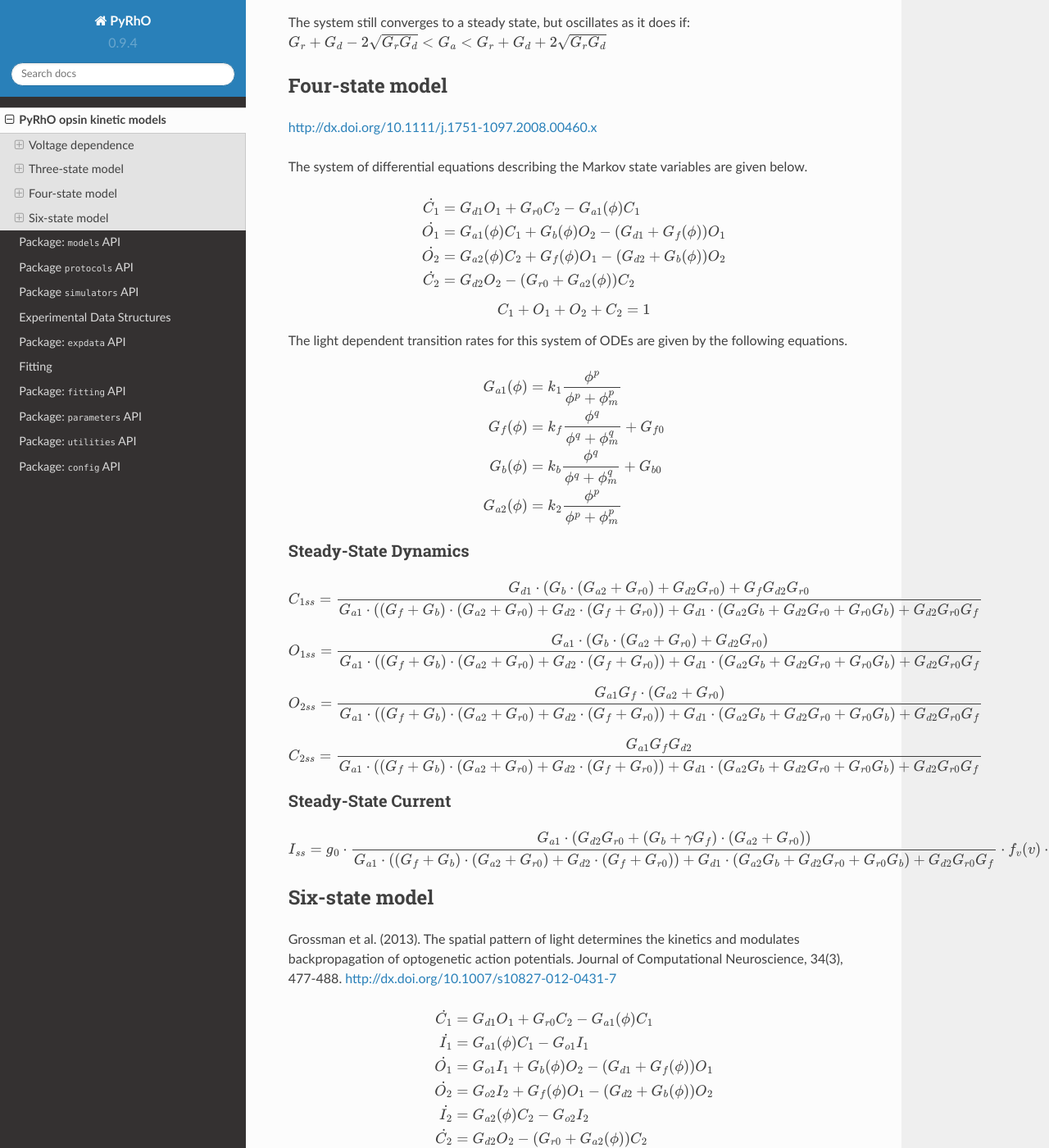
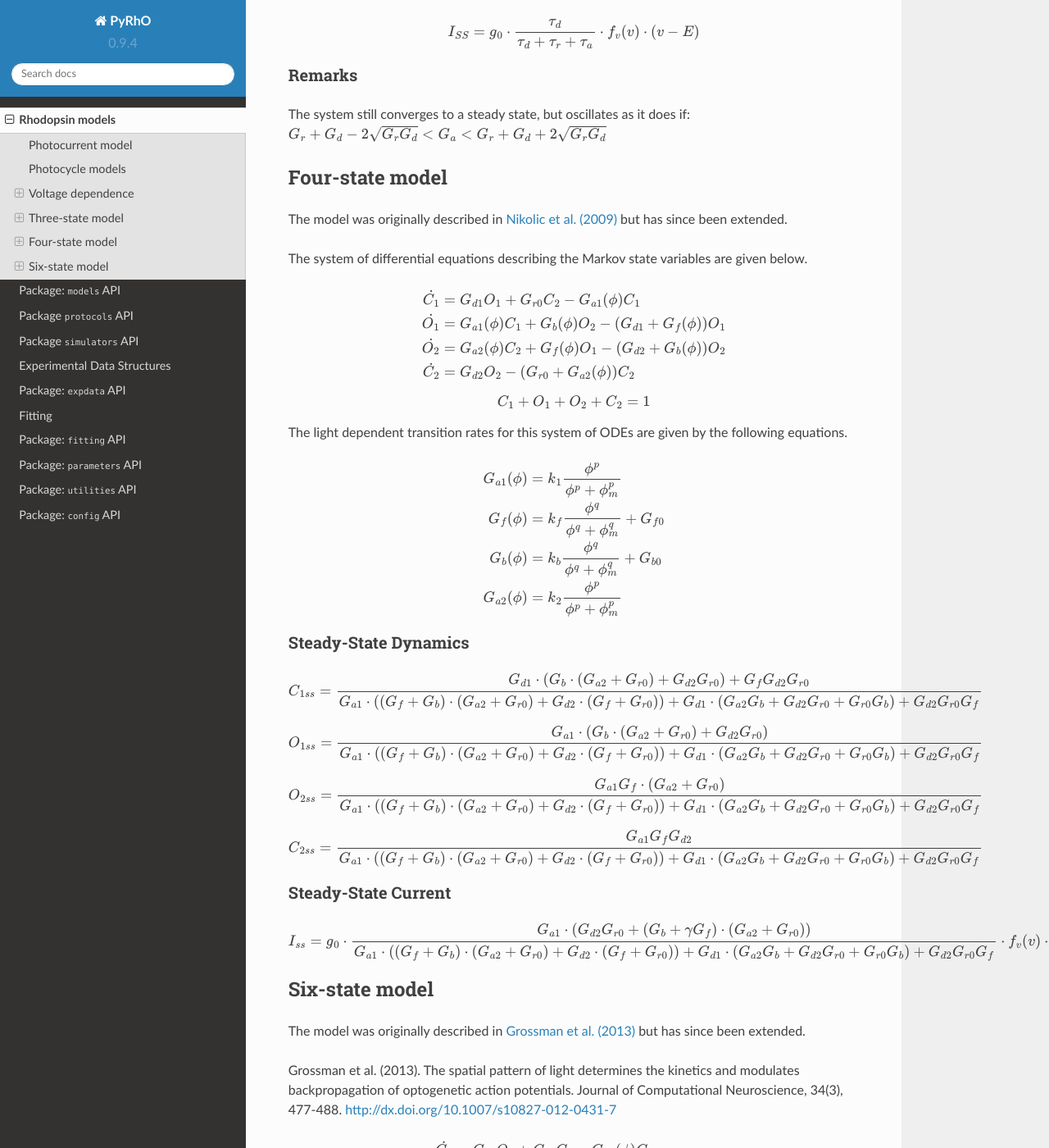
Before and after one commit to ProjectPyRhO/PyRhO, a Sphinx documentation site: the page built from docs/models.rst, in a window 1280 px wide and 1400 px high, scrolled down 3235 px. Shown: the whole window at 82% size. Built offline with Sphinx 7.4.7 and the Read the Docs theme 2.0.0, drawn with Linux system fonts in a browser that asks for light colours; some of the changed text lies outside the part shown.

Commit message:
Tweak headings, maths and links

```diff
--- a/docs/fitting.rst
+++ b/docs/fitting.rst
@@ -44,7 +44,7 @@ Once the data have been loaded into the appropriate structures, (see :doc:`expda
 
 This procedure returns a ``Parameters`` object (from the ``lmfit`` module) with the calculated values and plots the resultant model fits over the experimental photocurrents.
 
-In general terms, the fitting algorithm first finds the model-independent variables such as the dark recovery rate and voltage dependence factors, proceeding through `off-curve' parameters by fitting a double exponential decay function, optionally fitting opsin activation rates for the six-state model and finally optimising across a set of `on-curves' to find any remaining parameters. Due to the inherent variability and imprecision in experimental measurements there is an optional second optimisation phase over the entire set of photocurrents simultaneously. The values found for the dark parameters :math:`\{ G_{d(1,2)}, [G_{f0}, G_{b0}]\}` (and opsin activation rates :math:`G_{o(1,2)}` if relevant) are used as the initial values, lower and upper bounds are calculated as 50% and 200% of these values respectively (set by a hyperparameter) and the model is then re-optimised to achieve an overall better fit. The main sub-routines of the algorithm are given in Algorithm~\ref{alg:fitting} with more detail for each process given in the Appendix.
+In general terms, the fitting algorithm first finds the model-independent variables such as the dark recovery rate and voltage dependence factors, proceeding through `off-curve' parameters by fitting a double exponential decay function, optionally fitting opsin activation rates for the six-state model and finally optimising across a set of `on-curves' to find any remaining parameters. Due to the inherent variability and imprecision in experimental measurements there is an optional second optimisation phase over the entire set of photocurrents simultaneously. The values found for the dark parameters {:math:` G_{d(1,2)}` , :math:`[G_{f0}, G_{b0}]`} (and opsin activation rates :math:`G_{o(1,2)}` if relevant) are used as the initial values, lower and upper bounds are calculated as 50% and 200% of these values respectively (set by a hyperparameter) and the model is then re-optimised to achieve an overall better fit. The main sub-routines of the algorithm are given in Algorithm~\ref{alg:fitting} with more detail for each process given in the Appendix.
 
 \begin{algorithm}
 \caption{Fitting algorithm
--- a/docs/models.rst
+++ b/docs/models.rst
@@ -1,8 +1,10 @@
 .. _models:
 
+Rhodopsin models
+================
 
-PyRhO opsin kinetic models
-==========================
+Photocurrent model
+------------------
 
 We assume that all light-sensitive ion channel currents (:math:`I`) can
 be expressed in the classic form:
@@ -32,6 +34,9 @@ These two dependences are considered to be most relevant for
 physiological electrolyte conditions, when temperature and pH are
 considered to be fixed. Other dependencies will be implemented in the
 next version of PyRhO.
+
+Photocycle models
+-----------------
 
 At the core of PyRhO are three functional Markov models of opsin
 kinetics, namely the three, four and six-state models. These models vary
@@ -118,7 +123,7 @@ since been extended.
 Konstantin Nikolic, Nir Grossman, Matthew S. Grubb, Juan Burrone, Chris
 Toumazou & Patrick Degenaar (2009). Photocycles of Channelrhodopsin-2.
 *Photochemistry and Photobiology*, 85(1), 400-411.
-`doi:10.1111/j.1751-1097.2008.00460.x <http://dx.doi.org/10.1111/j.1751-1097.2008.00460.x>`__
+`doi:10.1111/j.1751-1097.2008.00460.x <http://dx.doi.org/10.1111/j.1751-1097.2008.00460.x>`_
 
 The three-state model shown in figure (a) consists of a closed state,
 :math:`C`, an open state, :math:`O` and a deactivated state, :math:`D`.
@@ -207,7 +212,9 @@ if:
 Four-state model
 ----------------
 
-http://dx.doi.org/10.1111/j.1751-1097.2008.00460.x
+The model was originally described in `Nikolic et al. (2009) <http://dx.doi.org/10.1111/j.1751-1097.2008.00460.x>`_ but has
+since been extended.
+
 
 The system of differential equations describing the Markov state
 variables are given below.
@@ -258,6 +265,9 @@ Steady-State Current
 
 Six-state model
 ---------------
+
+The model was originally described in `Grossman et al. (2013) <http://dx.doi.org/10.1007/s10827-012-0431-7>`_ but has
+since been extended.
 
 Grossman et al. (2013). The spatial pattern of light determines the
 kinetics and modulates backpropagation of optogenetic action potentials.
```
